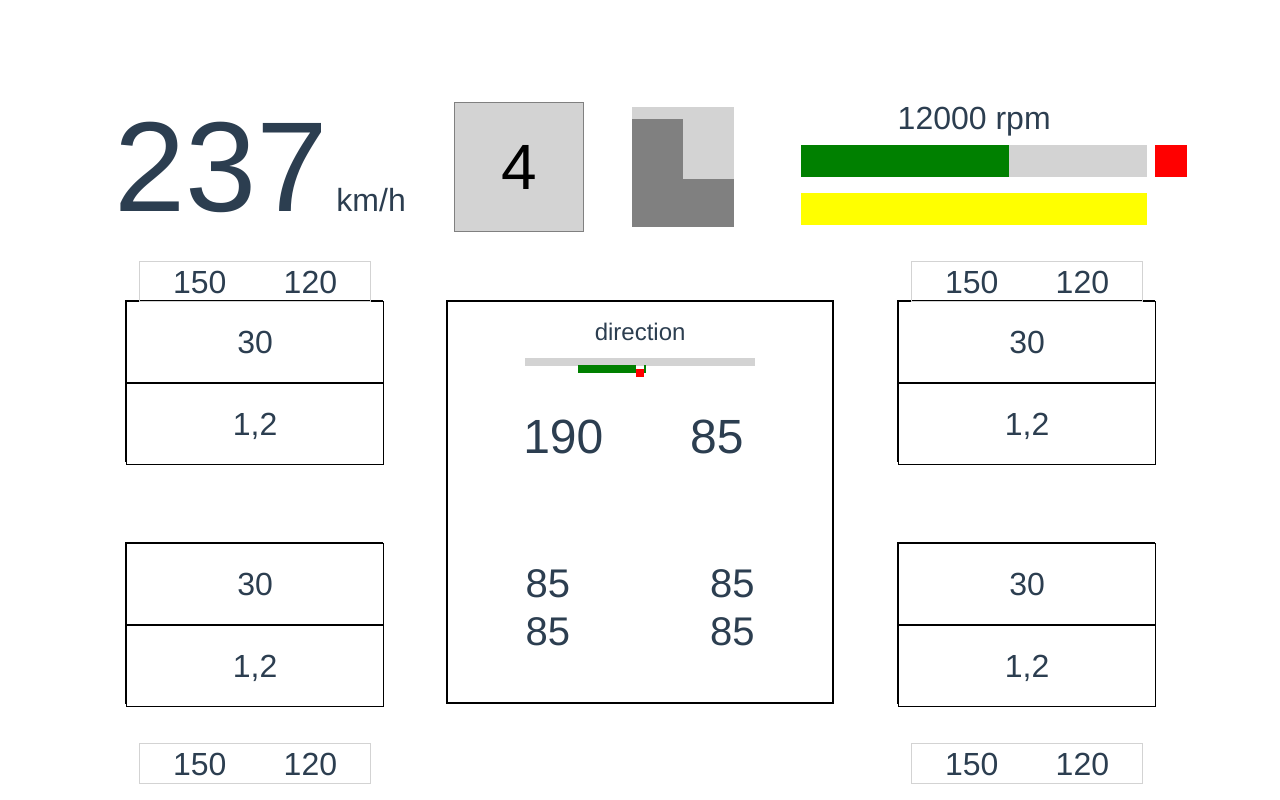
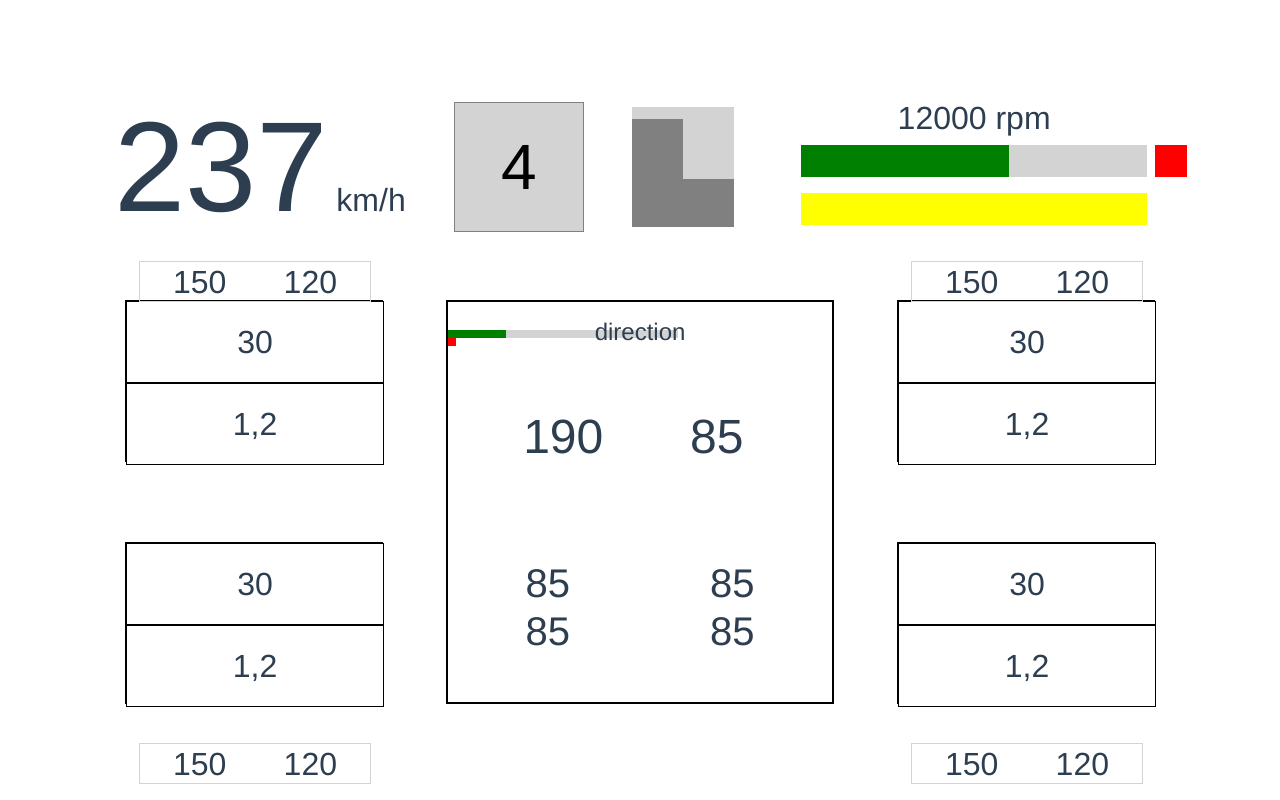
Before and after one commit to bytelovers/formula-uc3m, a Vue app in the folder client/: page /#/ in a window 1280 px wide. Built offline with nearby package versions, Linux system fonts and the light colour scheme.

Commit message:
Refactor & Add IndicatorDirection component
Signed-off-by: Alfredo de la Calle <alfredo.delacalle@gmail.com>

```diff
--- /dev/null
+++ b/client/src/components/IndicatorDirection.vue
@@ -0,0 +1,61 @@
+<template>
+  <div class="direction">
+    direction<br />
+    <div class="bar">
+      <div class="side left">
+        <div class="fill" style="width: 57%;"></div>
+      </div><!--
+      --><div class="middle"></div><!--
+      --><div class="side right">
+        <div class="fill" style="width: 2%;"></div>
+      </div>
+    </div>
+  </div>
+</template>
+
+<script>
+export default {
+  name: 'IndicatorDirection',
+  data() {
+    return {
+      msg: 'Welcome to Your Vue.js App',
+    };
+  },
+};
+</script>
+
+<!-- Add "scoped" attribute to limit CSS to this component only -->
+<style>
+  .direction {
+    height: 10%;
+    font-size: 1.5em;
+    padding: 2vh 0;
+    width: 100%;
+  }
+    .direction .bar {
+      background-color: lightgrey;
+      height: 1vh;
+      width: 60%;
+    }
+      .direction .bar .side {
+        height: 100%;
+        width: calc(48% - 1vh);
+        margin-top: -2vh;
+      }
+        .direction .bar .side.left {
+          text-align: right;
+        }
+        .direction .bar .side.right {
+          text-align: left;
+        }
+        .direction .bar .side .fill {
+          background-color: green;
+          height: 100%;
+          margin-top: -2vh;
+        }
+      .direction .bar .middle {
+        background-color: red;
+        height: 100%;
+        width: 1vh;
+      }
+</style>
--- /dev/null
+++ b/client/src/components/index.js
@@ -0,0 +1,2 @@
+/* eslint-disable */
+export { default as IndicatorDirection } from './IndicatorDirection';
--- a/client/src/components/Mockup.vue
+++ b/client/src/pages/Mockup.vue
@@ -47,19 +47,7 @@
       </div>
 
       <div class="bloque-motor tercio">
-        <div class="direction">
-          direction<br />
-          <div class="bar">
-            <div class="side left">
-              <div class="fill" style="width: 57%;"></div>
-            </div><!--
-            --><div class="middle"></div><!--
-            --><div class="side right">
-              <div class="fill" style="width: 2%;"></div>
-            </div>
-          </div>
-        </div>
-
+        <indicator-direction />
         <div class="engine">
           <div class="engine-half engine-oil-tem">190</div>
           <div class="engine-half engine-water-tem">85</div>
@@ -102,8 +90,13 @@
 </template>
 
 <script>
+import { IndicatorDirection } from '../components/index';
+
 export default {
   name: 'Mockup',
+  components: {
+    IndicatorDirection,
+  },
   data() {
     return {
       msg: 'Welcome to Your Vue.js App',
@@ -275,39 +268,6 @@ export default {
     z-index: 2;
   }
 
-  .direction {
-    height: 10%;
-    font-size: 1.5em;
-    padding: 2vh 0;
-    width: 100%;
-  }
-    .direction .bar {
-      background-color: lightgrey;
-      height: 1vh;
-      width: 60%;
-    }
-      .direction .bar .side {
-        height: 100%;
-        width: calc(48% - 1vh);
-        margin-top: -2vh;
-      }
-        .direction .bar .side.left {
-          text-align: right;
-        }
-        .direction .bar .side.right {
-          text-align: left;
-        }
-        .direction .bar .side .fill {
-          background-color: green;
-          height: 100%;
-          margin-top: -2vh;
-        }
-      .direction .bar .middle {
-        background-color: red;
-        height: 100%;
-        width: 1vh;
-      }
-
   .engine {
     height: 30%;
     line-height: 15vh;
--- a/client/src/router/index.js
+++ b/client/src/router/index.js
@@ -1,6 +1,6 @@
 import Vue from 'vue';
 import Router from 'vue-router';
-import Mockup from '@/components/Mockup';
+import Mockup from '@/pages/Mockup';
 
 Vue.use(Router);
 
```
